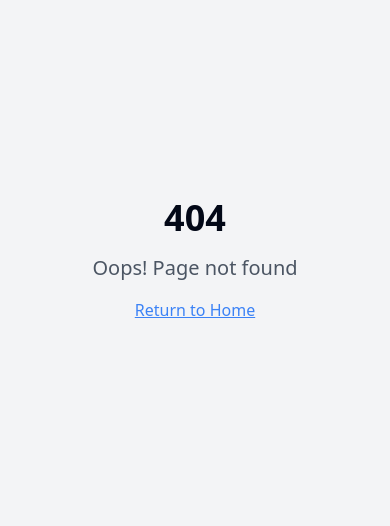
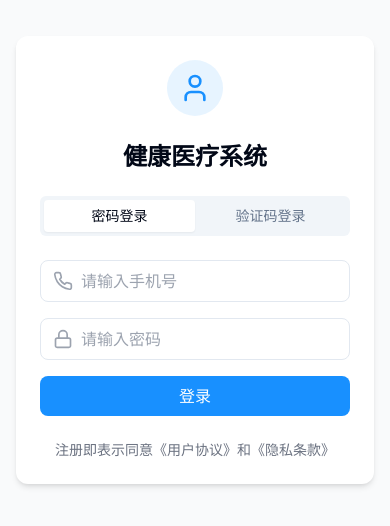
Before and after one commit to helel1905/medica-smart-scheduler, a React (Vite) app: page /login in a window 390 px wide. Before the commit this address had no page. Shown: the part 162-688 px from the top of the page. Built offline with nearby package versions, Linux system fonts and the light colour scheme.

Commit message:
Add login/register page and logout
- Implemented a new login/register page with phone/password and phone/verification code options.
- Added a logout option to the profile page, redirecting to the login/register page.

```diff
--- a/src/App.tsx
+++ b/src/App.tsx
@@ -16,6 +16,7 @@ import AIDiagnosis from "./pages/AIDiagnosis";
 import Profile from "./pages/Profile";
 import PatientEdit from "./pages/PatientEdit";
 import NotFound from "./pages/NotFound";
+import Login from "./pages/Login";
 
 const queryClient = new QueryClient();
 
@@ -27,6 +28,7 @@ const App = () => (
       <BrowserRouter>
         <Routes>
           <Route path="/" element={<Index />} />
+          <Route path="/login" element={<Login />} />
           <Route path="/appointments" element={<Appointments />} />
           <Route path="/appointments/booking/:deptId/:doctorId" element={<AppointmentBooking />} />
           <Route path="/my-appointments" element={<MyAppointments />} />
--- /dev/null
+++ b/src/pages/Login.tsx
@@ -0,0 +1,217 @@
+
+import { useState } from "react";
+import { useNavigate } from "react-router-dom";
+import { Tabs, TabsContent, TabsList, TabsTrigger } from "@/components/ui/tabs";
+import { useToast } from "@/hooks/use-toast";
+import { Phone, Lock, User, LogIn } from "lucide-react";
+
+// Mock user data
+const mockUser = {
+  name: "张三",
+  phone: "13812345678",
+  password: "123456"
+};
+
+const Login = () => {
+  const { toast } = useToast();
+  const navigate = useNavigate();
+  const [phone, setPhone] = useState("");
+  const [password, setPassword] = useState("");
+  const [verificationCode, setVerificationCode] = useState("");
+  const [isLoading, setIsLoading] = useState(false);
+
+  const validatePhone = (phone: string) => {
+    // Simple Chinese phone number validation
+    return /^1[3-9]\d{9}$/.test(phone);
+  };
+
+  const handlePasswordLogin = (e: React.FormEvent) => {
+    e.preventDefault();
+    setIsLoading(true);
+
+    if (!validatePhone(phone)) {
+      toast({
+        title: "手机号格式不正确",
+        variant: "destructive",
+      });
+      setIsLoading(false);
+      return;
+    }
+
+    setTimeout(() => {
+      if (password === mockUser.password) {
+        toast({
+          title: "登录成功",
+          description: `欢迎回来，${mockUser.name}`,
+        });
+        navigate("/profile");
+      } else {
+        toast({
+          title: "密码错误",
+          description: "请检查您的密码是否正确",
+          variant: "destructive",
+        });
+      }
+      setIsLoading(false);
+    }, 1000);
+  };
+
+  const handleVerificationLogin = (e: React.FormEvent) => {
+    e.preventDefault();
+    setIsLoading(true);
+
+    if (!validatePhone(phone)) {
+      toast({
+        title: "手机号格式不正确",
+        variant: "destructive",
+      });
+      setIsLoading(false);
+      return;
+    }
+
+    setTimeout(() => {
+      if (verificationCode === "1234") {
+        toast({
+          title: "登录成功",
+          description: `欢迎回来，${mockUser.name}`,
+        });
+        navigate("/profile");
+      } else {
+        toast({
+          title: "验证码错误",
+          description: "请检查您的验证码是否正确",
+          variant: "destructive",
+        });
+      }
+      setIsLoading(false);
+    }, 1000);
+  };
+
+  const handleSendVerificationCode = () => {
+    if (!validatePhone(phone)) {
+      toast({
+        title: "手机号格式不正确",
+        variant: "destructive",
+      });
+      return;
+    }
+
+    toast({
+      title: "验证码已发送",
+      description: "验证码为1234（模拟）",
+    });
+  };
+
+  return (
+    <div className="min-h-screen bg-gray-50 flex flex-col justify-center items-center p-4">
+      <div className="w-full max-w-md bg-white rounded-xl shadow-md p-6">
+        <div className="flex justify-center mb-6">
+          <div className="p-3 rounded-full bg-medical-primary/10">
+            <User className="w-8 h-8 text-medical-primary" />
+          </div>
+        </div>
+
+        <h1 className="text-2xl font-bold text-center mb-6">健康医疗系统</h1>
+
+        <Tabs defaultValue="password" className="w-full">
+          <TabsList className="grid w-full grid-cols-2 mb-6">
+            <TabsTrigger value="password">密码登录</TabsTrigger>
+            <TabsTrigger value="verification">验证码登录</TabsTrigger>
+          </TabsList>
+
+          <TabsContent value="password">
+            <form onSubmit={handlePasswordLogin} className="space-y-4">
+              <div className="space-y-2">
+                <div className="flex items-center border rounded-lg px-3 py-2">
+                  <Phone className="w-5 h-5 text-gray-400 mr-2" />
+                  <input
+                    type="tel"
+                    value={phone}
+                    onChange={(e) => setPhone(e.target.value)}
+                    placeholder="请输入手机号"
+                    className="flex-1 outline-none"
+                    maxLength={11}
+                  />
+                </div>
+              </div>
+
+              <div className="space-y-2">
+                <div className="flex items-center border rounded-lg px-3 py-2">
+                  <Lock className="w-5 h-5 text-gray-400 mr-2" />
+                  <input
+                    type="password"
+                    value={password}
+                    onChange={(e) => setPassword(e.target.value)}
+                    placeholder="请输入密码"
+                    className="flex-1 outline-none"
+                  />
+                </div>
+              </div>
+
+              <button
+                type="submit"
+                disabled={isLoading}
+                className="w-full bg-medical-primary text-white py-2 rounded-lg disabled:opacity-70"
+              >
+                {isLoading ? "登录中..." : "登录"}
+              </button>
+            </form>
+          </TabsContent>
+
+          <TabsContent value="verification">
+            <form onSubmit={handleVerificationLogin} className="space-y-4">
+              <div className="space-y-2">
+                <div className="flex items-center border rounded-lg px-3 py-2">
+                  <Phone className="w-5 h-5 text-gray-400 mr-2" />
+                  <input
+                    type="tel"
+                    value={phone}
+                    onChange={(e) => setPhone(e.target.value)}
+                    placeholder="请输入手机号"
+                    className="flex-1 outline-none"
+                    maxLength={11}
+                  />
+                </div>
+              </div>
+
+              <div className="space-y-2">
+                <div className="flex items-center border rounded-lg px-3 py-2">
+                  <Lock className="w-5 h-5 text-gray-400 mr-2" />
+                  <input
+                    type="text"
+                    value={verificationCode}
+                    onChange={(e) => setVerificationCode(e.target.value)}
+                    placeholder="请输入验证码"
+                    className="flex-1 outline-none"
+                    maxLength={4}
+                  />
+                  <button
+                    type="button"
+                    onClick={handleSendVerificationCode}
+                    className="text-sm text-medical-primary"
+                  >
+                    获取验证码
+                  </button>
+                </div>
+              </div>
+
+              <button
+                type="submit"
+                disabled={isLoading}
+                className="w-full bg-medical-primary text-white py-2 rounded-lg disabled:opacity-70"
+              >
+                {isLoading ? "登录中..." : "登录"}
+              </button>
+            </form>
+          </TabsContent>
+        </Tabs>
+
+        <p className="text-center text-sm text-gray-500 mt-6">
+          注册即表示同意《用户协议》和《隐私条款》
+        </p>
+      </div>
+    </div>
+  );
+};
+
+export default Login;
--- a/src/pages/Profile.tsx
+++ b/src/pages/Profile.tsx
@@ -2,7 +2,8 @@
 import { useState } from "react";
 import { useNavigate } from "react-router-dom";
 import Layout from "@/components/Layout";
-import { User, ChevronRight, Bell, Shield, HelpCircle, Settings, UserPlus, Calendar } from "lucide-react";
+import { User, ChevronRight, Bell, Shield, HelpCircle, Settings, UserPlus, Calendar, LogOut } from "lucide-react";
+import { useToast } from "@/hooks/use-toast";
 
 interface Patient {
   id: string;
@@ -47,10 +48,12 @@ const menuItems = [
   { icon: Shield, label: "隐私设置" },
   { icon: HelpCircle, label: "帮助中心" },
   { icon: Settings, label: "系统设置" },
+  { icon: LogOut, label: "退出登录", path: "/login" },
 ];
 
 const Profile = () => {
   const navigate = useNavigate();
+  const { toast } = useToast();
   const [patients, setPatients] = useState<Patient[]>(mockPatients);
 
   const handleEdit = (patient: Patient) => {
@@ -61,8 +64,14 @@ const Profile = () => {
     navigate("/profile/patient-edit");
   };
 
-  const handleMenuClick = (path?: string) => {
+  const handleMenuClick = (path?: string, label?: string) => {
     if (path) {
+      if (label === "退出登录") {
+        toast({
+          title: "退出成功",
+          description: "您已成功退出登录",
+        });
+      }
       navigate(path);
     }
   };
@@ -131,7 +140,7 @@ const Profile = () => {
               <div
                 key={index}
                 className="flex items-center justify-between p-4 border-b last:border-b-0 cursor-pointer active:bg-gray-50"
-                onClick={() => handleMenuClick(item.path)}
+                onClick={() => handleMenuClick(item.path, item.label)}
               >
                 <div className="flex items-center gap-3">
                   <Icon className="w-5 h-5 text-gray-600" />
```
